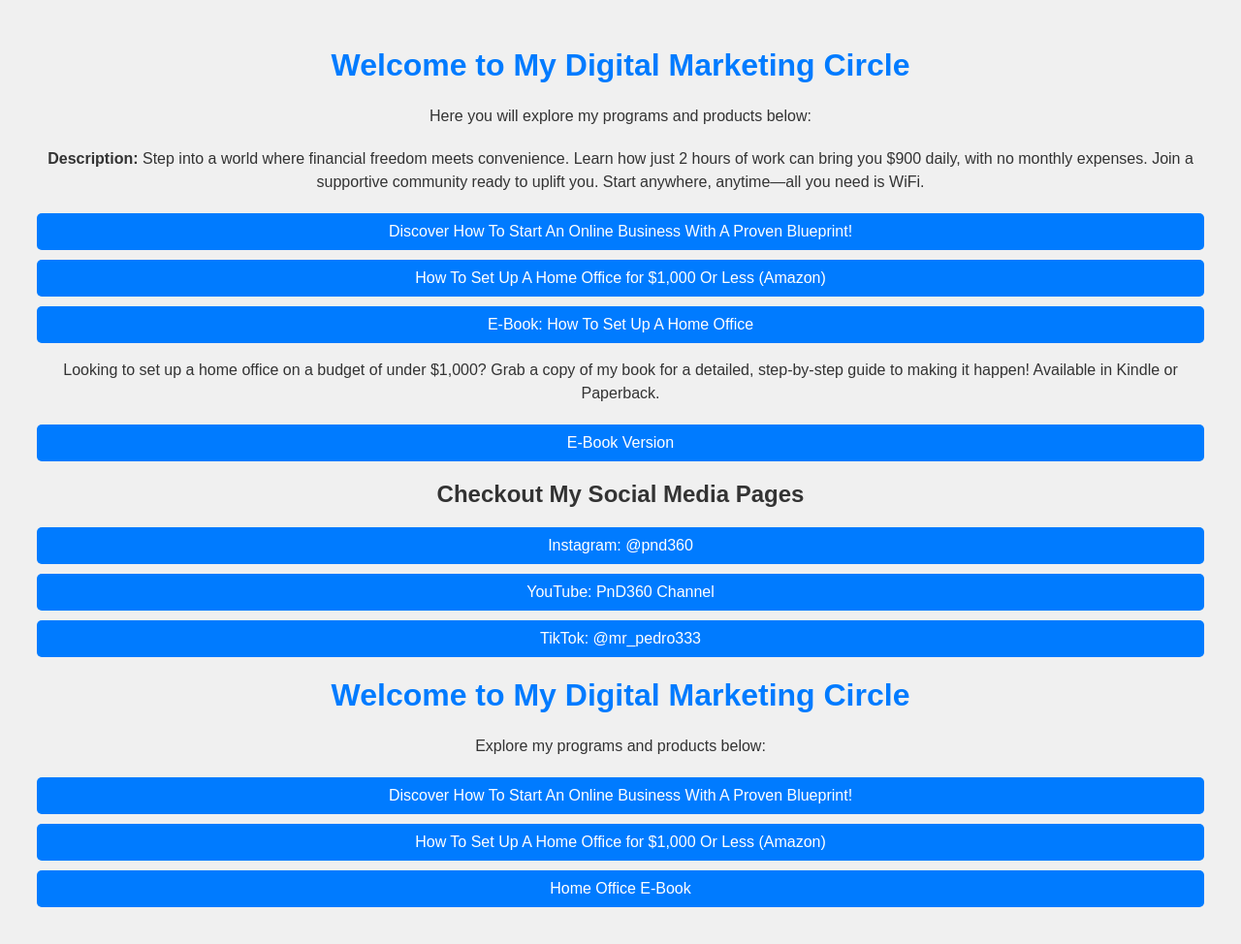
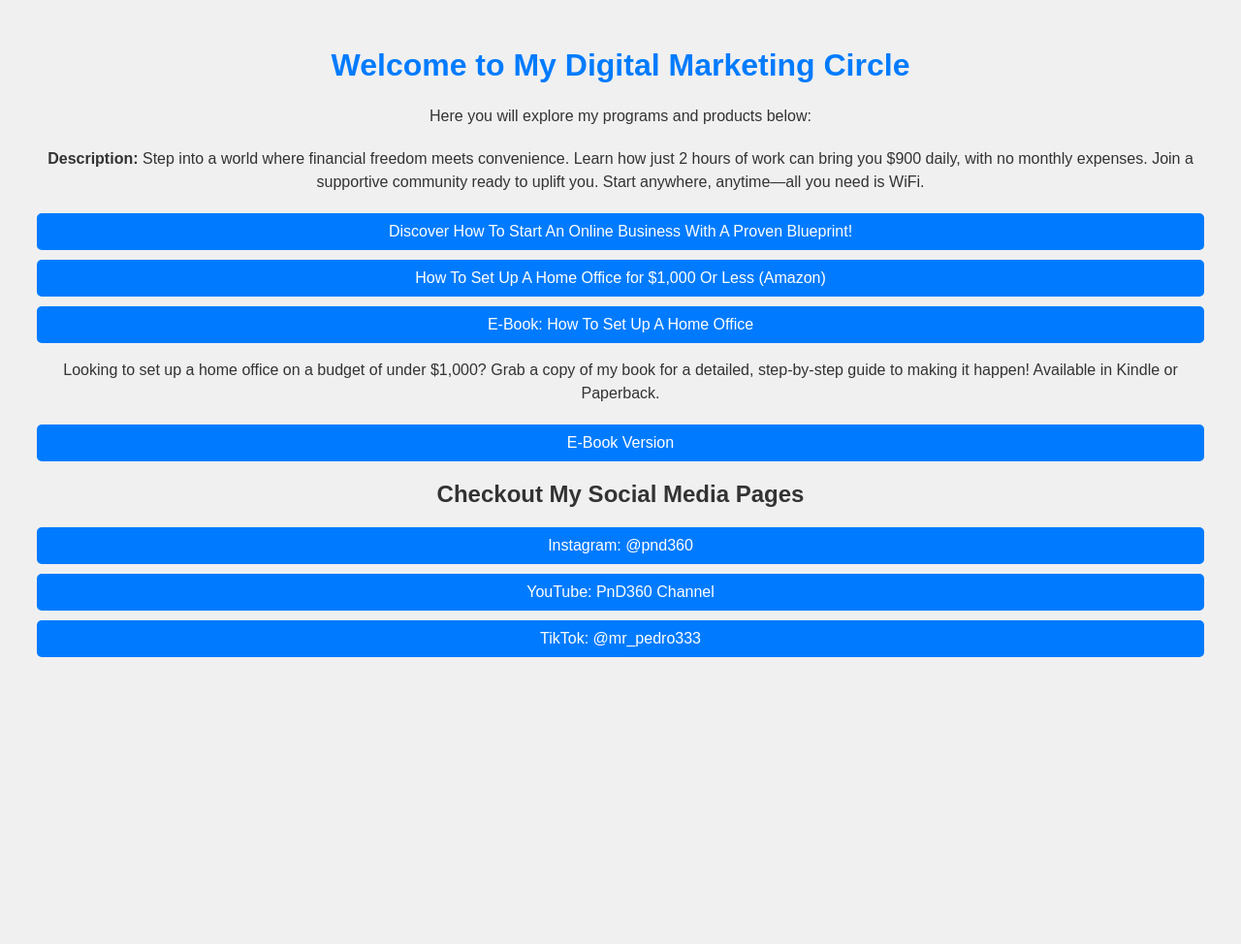
Before and after one commit to prml1/PND360, a plain HTML site: page index.html in a window 1280 px wide. Shown: the whole page at 97% size. After the commit the page ends 800 px from the top, so only its background shows below. Drawn offline with Linux system fonts and the light colour scheme.

Commit message:
Update index.htmlfixed landing page

```diff
--- a/index.html
+++ b/index.html
@@ -54,43 +54,3 @@
     <a href="https://www.tiktok.com/@mr_pedro333" target="_blank">TikTok: @mr_pedro333</a>
 </body>
 </html>
-<!DOCTYPE html>
-<html lang="en">
-<head>
-    <meta charset="UTF-8">
-    <meta name="viewport" content="width=device-width, initial-scale=1.0">
-    <title>My Digital Marketing Circle</title>
-    <style>
-        body {
-            font-family: Arial, sans-serif;
-            background-color: #f0f0f0;
-            color: #333;
-            text-align: center;
-            padding: 20px;
-        }
-        h1 {
-            color: #007BFF;
-        }
-        a {
-            display: block;
-            margin: 10px;
-            padding: 10px 15px;
-            background-color: #007BFF;
-            color: white;
-            text-decoration: none;
-            border-radius: 5px;
-        }
-        a:hover {
-            background-color: #0056b3;
-        }
-    </style>
-</head>
-<body>
-    <h1>Welcome to My Digital Marketing Circle</h1>
-    <p>Explore my programs and products below:</p>
-
-    <a href="https://www.pnd360.com" target="_blank">Discover How To Start An Online Business With A Proven Blueprint!</a>
-    <a href="https://www.amazon.com/How-Set-Home-Office-Less/dp/B0DH2LJCVV" target="_blank">How To Set Up A Home Office for $1,000 Or Less (Amazon)</a>
-    <a href="https://homeofficeebook.carrd.co/" target="_blank">Home Office E-Book</a>
-</body>
-</html>
```
